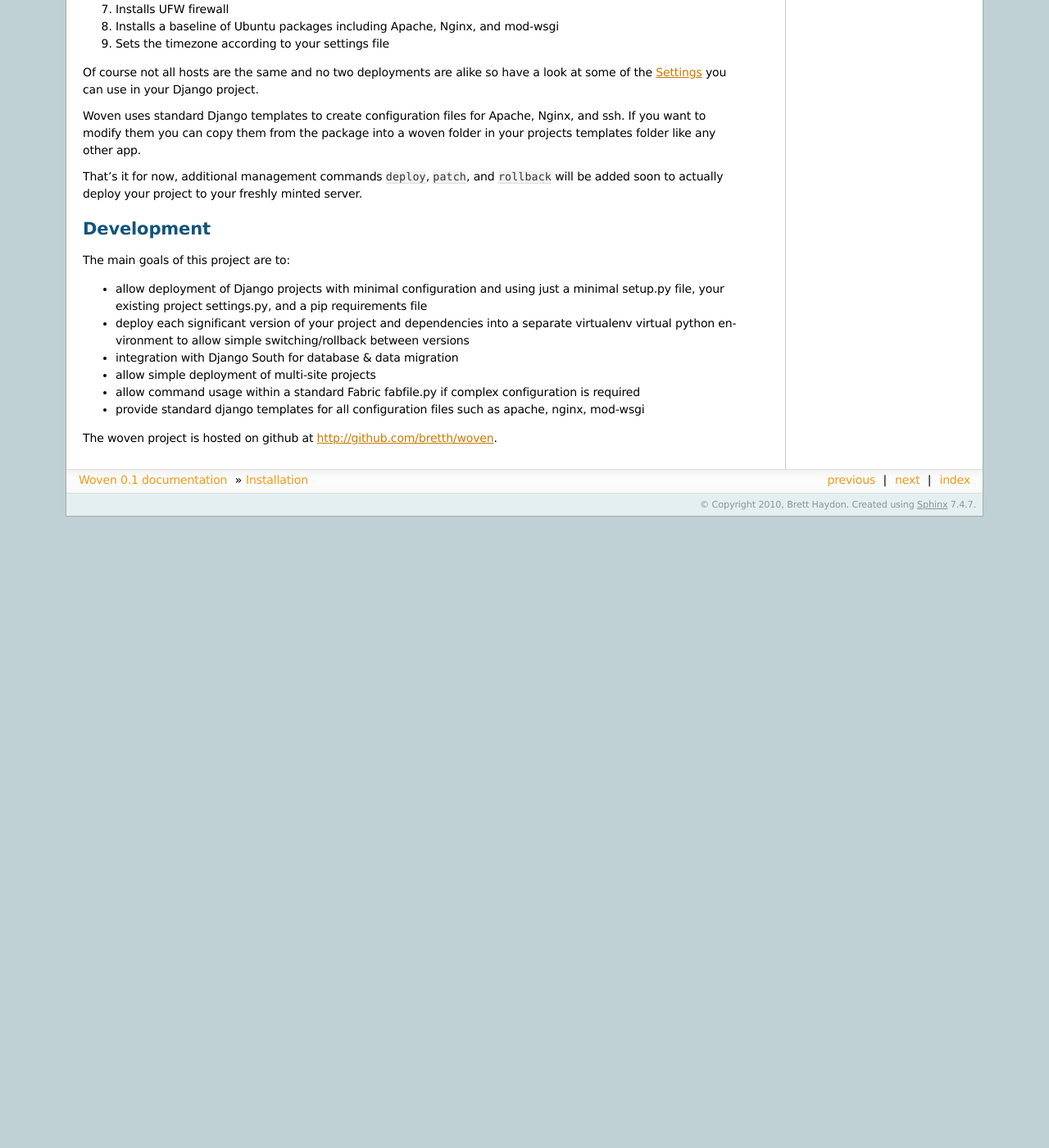
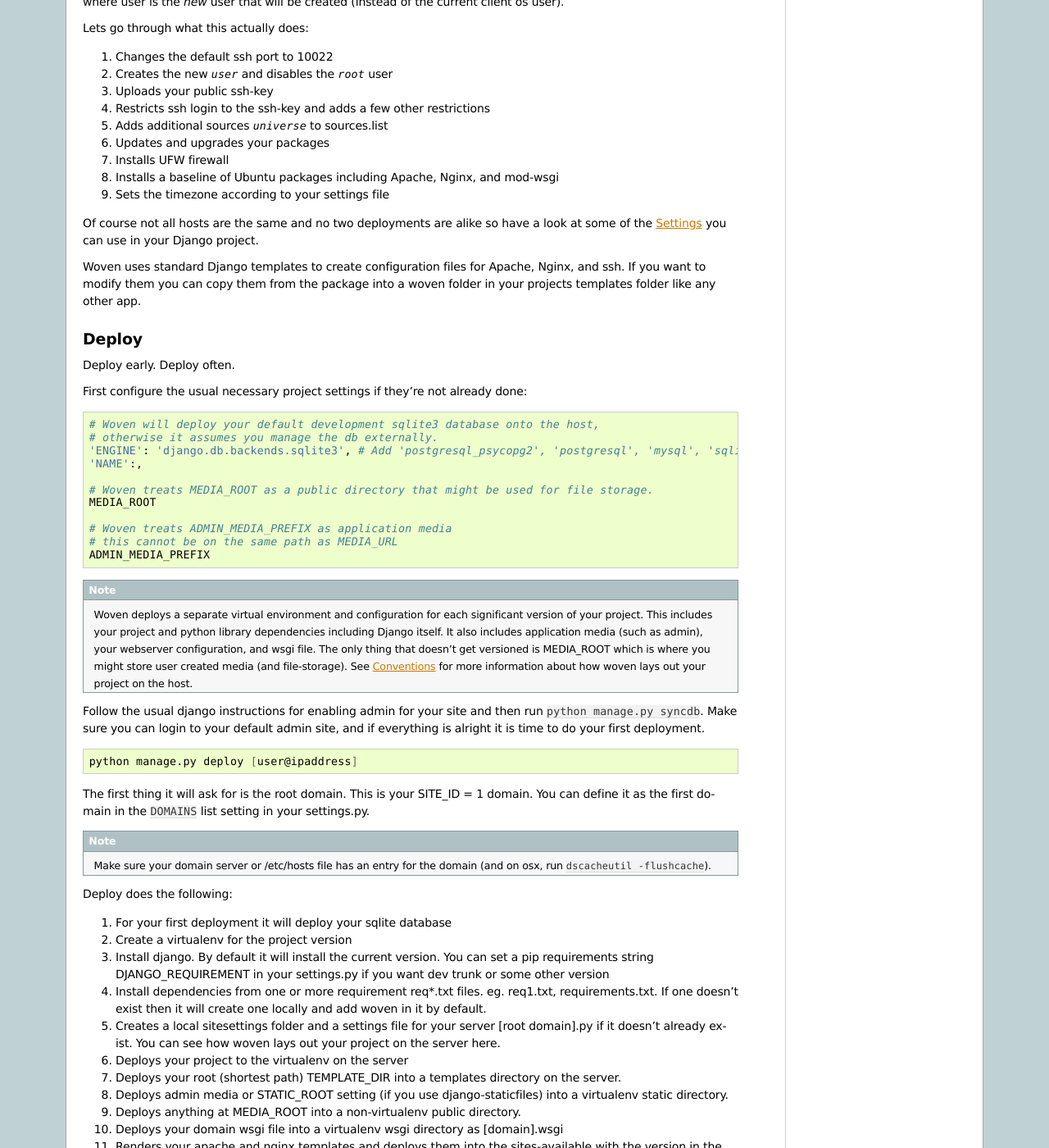
Before and after one commit to bretth/woven, a Sphinx documentation site: the page built from docs/main.rst, in a window 1280 px wide and 1400 px high, scrolled down 1156 px. Shown: the whole window at 82% size. Built offline with Sphinx 7.4.7, drawn with Linux system fonts in a browser that asks for light colours; before the commit the page ends 1786 px from its top, so only the background shows below that; some of the changed text lies outside the part shown.

Commit message:
docs for 0.2

```diff
--- a/docs/changelog.rst
+++ b/docs/changelog.rst
@@ -1,12 +1,17 @@
 
 Changelog
 ==========
+
+Release 0.2 (3-Jul-2010)
+---------------------------
+ * Added deploy and patch management commands
+
 Release 0.1.1 (22-Jun-2010)
 ---------------------------
-* Changed serverserver to setupnode
+ * Changed serverserver to setupnode
 
 
 Release 0.1 (21-Jun-2010)
 -----------------------------
 
-* Initial Release
+ * Initial Release
--- a/docs/conf.py
+++ b/docs/conf.py
@@ -45,9 +45,9 @@
 # built documents.
 #
 # The short X.Y version.
-version = '0.1'
+version = '0.2'
 # The full version, including alpha/beta/rc tags.
-release = '0.1'
+release = '0.2'
 
 # The language for content autogenerated by Sphinx. Refer to documentation
 # for a list of supported languages.
--- a/docs/main.rst
+++ b/docs/main.rst
@@ -8,11 +8,20 @@
 Getting Started
 ===============
 
-Add ``woven`` to your ``INSTALLED_APPS`` in your ``settings.py``
+Woven currently provides three management commands for your Django project:
+
+``setupnode``, ``deploy`` and ``patch``
+
+Others may be added in the future. They're pretty simple but Lets walk through how they are used to deploy your project.
+
+Setupnode
+----------
+
+To use woven add ``woven`` to your ``INSTALLED_APPS`` in your ``settings.py``
 
 Purchase an Ubuntu 10.04 VM on the host of your choice with root and ssh access.
 
-Create a minimal setup.py in the directory above your django project.::
+Create a minimal setup.py in the directory above your django project. This is the only additional configuration file that will be required::
 
     from setuptools import setup
     setup(
@@ -24,19 +33,19 @@
 where `package` is the django-admin.py startproject name. Only name and version are
 significant to woven.
 
-Run setupserver from your project directory.
+Run setupnode from your project directory.
 
 .. code-block:: bash
 
-    python manage.py setupnode ipaddress
+    python manage.py setupnode [ipaddress]
 
 or
 
 .. code-block:: bash
 
-    python manage.py setupnode user@ipaddress
+    python manage.py setupnode [user@ipaddress]
 
-where user is the *new* user that will be created (instead of the current os user).
+where user is the *new* user that will be created (instead of the current client os user).
 
 Lets go through what this actually does:
 
@@ -56,19 +65,95 @@
 Woven uses standard Django templates to create configuration files for Apache, Nginx, and ssh.
 If you want to modify them you can copy them from the package into a woven folder in your projects templates folder like any other app.
 
-That's it for now, additional management commands ``deploy``, ``patch``, and ``rollback`` will be added
-soon to actually deploy your project to your freshly minted server.
+Deploy
+----------------
+
+Deploy early. Deploy often.
+
+First configure the usual necessary project settings if they're not already done::
+
+    # Woven will deploy your default development sqlite3 database onto the host,
+    # otherwise it assumes you manage the db externally.
+    'ENGINE': 'django.db.backends.sqlite3', # Add 'postgresql_psycopg2', 'postgresql', 'mysql', 'sqlite3' or 'oracle'.
+    'NAME':,
+
+    # Woven treats MEDIA_ROOT as a public directory that might be used for file storage.
+    MEDIA_ROOT
+
+    # Woven treats ADMIN_MEDIA_PREFIX as application media
+    # this cannot be on the same path as MEDIA_URL
+    ADMIN_MEDIA_PREFIX
+
+.. note::
+
+    Woven deploys a separate virtual environment and configuration for each significant version of your project. This includes your project and python library dependencies including Django itself. It also includes application media (such as admin), your webserver configuration, and wsgi file. The only thing that doesn't get versioned is MEDIA_ROOT which is where you might store user created media (and file-storage). See :doc:`conventions` for more information about how woven lays out your project on the host.
+
+Follow the usual django instructions for enabling admin for your site and then run ``python manage.py syncdb``.
+Make sure you can login to your default admin site, and if everything is alright it is time to do your first deployment.
+
+.. code-block:: bash
+
+    python manage.py deploy [user@ipaddress]
+
+The first thing it will ask for is the root domain. This is your SITE_ID = 1 domain. You can define it as the first domain in the ``DOMAINS`` list setting in your settings.py.
+
+.. note::
+
+    Make sure your domain server or /etc/hosts file has an entry for the domain (and on osx, run ``dscacheutil -flushcache``).
+
+Deploy does the following::
+
+1. For your first deployment it will deploy your sqlite database
+2. Create a virtualenv for the project version
+3. Install django. By default it will install the current version. You can set a pip requirements string DJANGO_REQUIREMENT in your settings.py if you want dev trunk or some other version
+4. Install dependencies from one or more requirement req*.txt files. eg. req1.txt, requirements.txt. If one doesn't exist then it will create one locally and add woven in it by default.
+5. Creates a local sitesettings folder and a settings file for your server [root domain].py if it doesn't already exist. You can see how woven lays out your project on the server here.
+6. Deploys your project to the virtualenv on the server
+7. Deploys your root (shortest path) TEMPLATE_DIR into a templates directory on the server.
+8. Deploys admin media or STATIC_ROOT setting (if you use django-staticfiles) into a virtualenv static directory.
+9. Deploys anything at MEDIA_ROOT into a non-virtualenv public directory.
+10. Deploys your domain wsgi file into a virtualenv wsgi directory as [domain].wsgi
+11. Renders your apache and nginx templates and deploys them into the sites-available with the version in the name.
+12. Symlinks the webserver conf versions into sites-enabled
+13. Stops the webservices
+14. Symlinks the project virtualenv version to the active virtualenv.
+15. Starts the webservices
+
+.. note::
+
+    Currently the deploy command **does not** do any data/schema migration. Future versions will integrate with south,
+    and provide an optional point to do any custom migration.
+
+Patch
+------
+
+Of course mistakes are made, and you cannot re-deploy the same significant version. A significant version might be 0.1, 0.1.1 or something like 0.1.0-alpha etc. An insignificant version might be 0.1.0.1 when the last digit is your build number. To get around having to deploy a new version for small changes you can run:
+
+.. code-block:: bash
+
+    python manage.py patch [user@ipaddress]
+
+This will update existing files in your project, media and webserver configurations. It won't delete any files or update any dependencies. To update dependencies to a new library version you would need to increase your setup.py version and re-run deploy.
+
 
 Development
 ===========
 
+At the current version, Woven is under heavy development and may change radically until it gets closer to 1.0,
+though the core highlevel functions setupnode, deploy, and patch will not change.
+
 The main goals of this project are to:
 
 * allow deployment of Django projects with minimal configuration and using just a minimal setup.py file, your existing project settings.py, and a pip requirements file
+* take advantage of a proper setup.py sdist (not yet implemented).
 * deploy each significant version of your project and dependencies into a separate virtualenv virtual python environment to allow simple switching/rollback between versions
-* integration with Django South for database & data migration
-* allow simple deployment of multi-site projects
+* integration with Django South for database & data migration (not yet implemented)
+* allow simple deployment of multi-site projects (not yet implemented)
 * allow command usage within a standard Fabric fabfile.py if complex configuration is required
 * provide standard django templates for all configuration files such as apache, nginx, mod-wsgi
+* scale out to multi-host multi-site (not yet implemented)
+* configure postgresql (not yet implemented)
+* setup option for GeoDjango (not yet implemented)
+* install any configuraton templates for ubuntu package /etc/ confs (not yet implemented).
 
-The woven project is hosted on github at http://github.com/bretth/woven.
+The woven project is hosted on github at http://github.com/bretth/woven. Feature requests and bug reports are welcome.
--- a/docs/settings.rst
+++ b/docs/settings.rst
@@ -45,8 +45,8 @@
     HOST_EXTRA_PACKAGES = []
 
     #Virtualenv/Pip (Not Yet Implemented)
-    NO_SITE_PACKAGES = False
+    DJANGO_REQUIREMENT = 'Django' # Defaults to django. A pip requirements string for the version of Django to install
 
     #Application media - as per build_static app
-    STATIC_URL = '' #optional (Not Yet Implemented)
-    STATIC_ROOT = '' #optional (Not Yet Implemented)
+    STATIC_URL = '' #optional - by default this is set to the ADMIN_MEDIA_PREFIX
+    STATIC_ROOT = '' #optional - by default this gets set to the admin media directory if admin is used
```
Also changed, not shown: docs/conventions.rst (+12 -12 lines).
